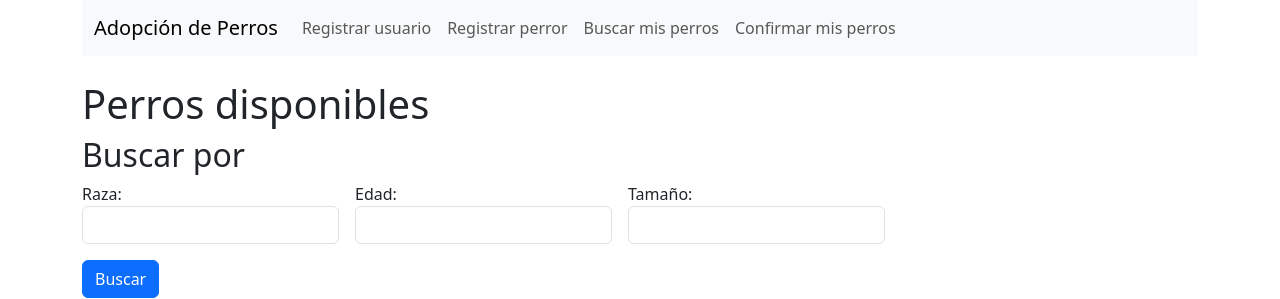
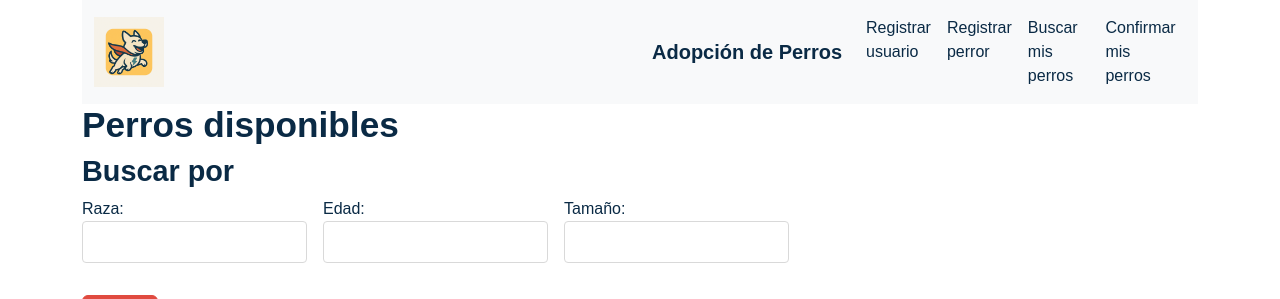
Before and after one commit to armoraz/PPO-sist_adop_perros, a Django app: page / in a window 1280 px wide. Shown: the top 299 px of the page. Run offline with Django 5.2, Linux system fonts and the light colour scheme; data comes from the database, SQL or seed files in the repository.

Commit message:
se agregan estilos y logo

```diff
--- /dev/null
+++ b/sistema_adopcion_web/adopciones/static/css/styles.css
@@ -0,0 +1,149 @@
+/* styles.css - Paleta basada en logo Bolt */
+
+:root {
+    --color-bg: #FFFFFF;
+    --color-navbar: #F4C342;
+    --color-primary: #E04A3F;
+    --color-primary-hover: #C13A2F;
+    --color-secondary: #3FA5B1;
+    --color-secondary-hover: #2F8E99;
+    --color-text: #0A2A45;
+    --color-panel: #FFF7E0;
+    --color-border: #D9D9D9;
+}
+
+/* BODY */
+body {
+    background-color: var(--color-bg);
+    color: var(--color-text);
+    font-family: Arial, sans-serif;
+}
+
+/* NAVBAR */
+.navbar {
+    background-color: var(--color-navbar);
+}
+
+.navbar-brand {
+    color: var(--color-text);
+    font-weight: bold;
+}
+
+.navbar-brand img {
+    margin-right: 8px;
+}
+
+.nav-link {
+    color: var(--color-text);
+}
+
+.nav-link:hover {
+    color: var(--color-primary);
+}
+
+/* TITULOS */
+h1, h2, h3, h4, h5 {
+    color: var(--color-text);
+    font-weight: bold;
+}
+
+h1 {
+    font-size: 2.2rem;
+}
+
+h2 {
+    font-size: 1.8rem;
+}
+
+h3 {
+    font-size: 1.5rem;
+}
+
+/* BOTONES */
+.btn-primary {
+    background-color: var(--color-primary);
+    border-color: var(--color-primary);
+    color: white;
+}
+
+.btn-primary:hover {
+    background-color: var(--color-primary-hover);
+    border-color: var(--color-primary-hover);
+}
+
+.btn-secondary {
+    background-color: var(--color-secondary);
+    border-color: var(--color-secondary);
+    color: white;
+}
+
+.btn-secondary:hover {
+    background-color: var(--color-secondary-hover);
+    border-color: var(--color-secondary-hover);
+}
+
+/* LINKS */
+a {
+    color: var(--color-secondary);
+}
+
+a:hover {
+    color: var(--color-primary);
+    text-decoration: underline;
+}
+
+/* PANEL */
+.panel {
+    background-color: var(--color-panel);
+    border: 1px solid var(--color-border);
+    padding: 1rem;
+    border-radius: 8px;
+    margin-bottom: 1rem;
+}
+
+/* TABLAS */
+table {
+    width: 100%;
+    border-collapse: collapse;
+    margin-bottom: 1.5rem;
+}
+
+table th, table td {
+    border: 1px solid var(--color-border);
+    padding: 0.75rem;
+    text-align: left;
+}
+
+table thead {
+    background-color: var(--color-panel);
+}
+
+table tbody tr:nth-child(even) {
+    background-color: #FAFAFA;
+}
+
+/* FORMULARIOS */
+input[type="text"],
+input[type="email"],
+input[type="number"],
+input[type="password"],
+textarea,
+select {
+    width: 100%;
+    padding: 0.5rem;
+    border: 1px solid var(--color-border);
+    border-radius: 4px;
+    margin-bottom: 1rem;
+    font-size: 1rem;
+}
+
+input[type="text"]:focus,
+input[type="email"]:focus,
+input[type="number"]:focus,
+input[type="password"]:focus,
+textarea:focus,
+select:focus {
+    border-color: var(--color-secondary);
+    outline: none;
+    box-shadow: 0 0 5px var(--color-secondary);
+}
--- a/sistema_adopcion_web/adopciones/templates/base.html
+++ b/sistema_adopcion_web/adopciones/templates/base.html
@@ -1,14 +1,20 @@
+{% load static %}
 <!DOCTYPE html>
 <html lang="es">
 <head>
     <meta charset="UTF-8">
     <title>Sistema de Adopción de Perros</title>
-    <!-- Agregamos Bootstrap desde CDN -->
     <link href="https://cdn.jsdelivr.net/npm/bootstrap@5.3.0/dist/css/bootstrap.min.css" rel="stylesheet">
+    <link rel="stylesheet" href="{% static 'css/styles.css' %}">
 </head>
 <body class="container">
 
-    <nav class="navbar navbar-expand-lg navbar-light bg-light mb-4">
+    <nav class="navbar navbar-expand-lg navbar-light bg-light">
+      <div class="container">
+      <a class="navbar-brand" href="#">
+      <img src="{% static 'images/bolt2_icon.png' %}" alt="bolt" width="auto" height="70">
+      </a>
+      </div>
       <div class="container-fluid">
         <a class="navbar-brand" href="{% url 'lista_perros' %}">Adopción de Perros</a>
         <div class="collapse navbar-collapse">
```
Also changed, not shown: sistema_adopcion_web/adopciones/static/images/bolt2_icon.png (added), sistema_adopcion_web/adopciones/static/images/generar_usuarios_web.py (renamed from sistema_adopcion_web/generar_usuarios_web.py), sistema_adopcion_web/adopciones/static/images/icon1.png (added).
